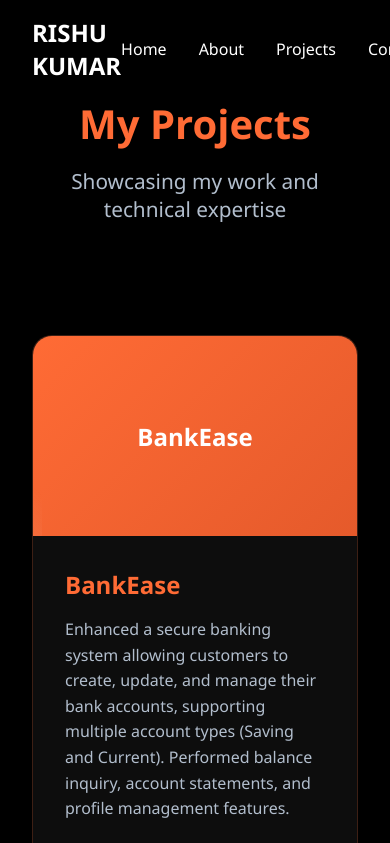
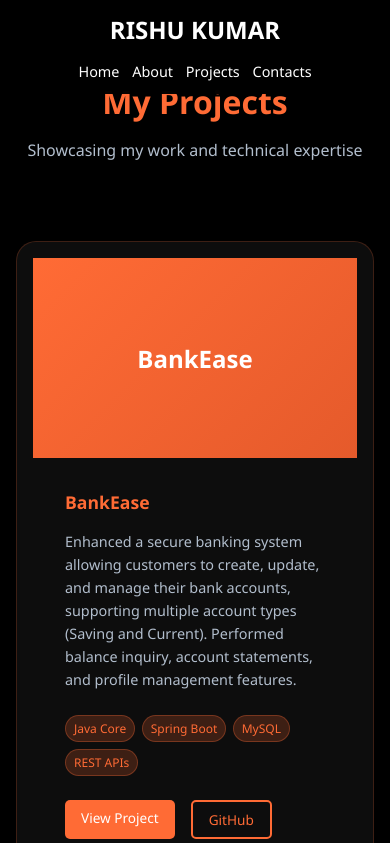
Before and after one commit to rishulpu/Portpolio, a plain HTML site: page project.html in a window 390 px wide. Shown: the top 843 px of the page. Drawn offline with Linux system fonts and the light colour scheme.

Commit message:
Update project.html
Responsive Verison 1.1

```diff
--- a/project.html
+++ b/project.html
@@ -215,6 +215,14 @@
         @media (max-width: 768px) {
             header {
                 padding: 1rem 2rem;
+                flex-direction: column;
+                gap: 1rem;
+            }
+
+            nav ul {
+                gap: 1rem;
+                flex-wrap: wrap;
+                justify-content: center;
             }
 
             .projects-hero {
@@ -225,9 +233,85 @@
                 font-size: 2.5rem;
             }
 
+            .projects-subtitle {
+                font-size: 1.1rem;
+            }
+
             .projects-grid {
                 padding: 2rem;
                 grid-template-columns: 1fr;
+                gap: 1.5rem;
+            }
+
+            .project-card {
+                padding: 1.5rem;
+            }
+
+            .project-title {
+                font-size: 1.2rem;
+            }
+
+            .project-tech {
+                gap: 0.5rem;
+            }
+
+            .tech-tag {
+                font-size: 0.8rem;
+                padding: 0.3rem 0.6rem;
+            }
+        }
+
+        @media (max-width: 480px) {
+            header {
+                padding: 0.8rem 1rem;
+            }
+
+            nav ul {
+                gap: 0.8rem;
+                font-size: 0.9rem;
+            }
+
+            .projects-hero {
+                padding: 5rem 1rem 1rem;
+            }
+
+            .projects-title {
+                font-size: 2rem;
+            }
+
+            .projects-subtitle {
+                font-size: 1rem;
+            }
+
+            .projects-grid {
+                padding: 1rem;
+                gap: 1rem;
+            }
+
+            .project-card {
+                padding: 1rem;
+            }
+
+            .project-title {
+                font-size: 1.1rem;
+            }
+
+            .project-description {
+                font-size: 0.9rem;
+            }
+
+            .project-tech {
+                gap: 0.4rem;
+            }
+
+            .tech-tag {
+                font-size: 0.75rem;
+                padding: 0.25rem 0.5rem;
+            }
+
+            .btn {
+                padding: 8px 16px;
+                font-size: 0.85rem;
             }
         }
     </style>
```
